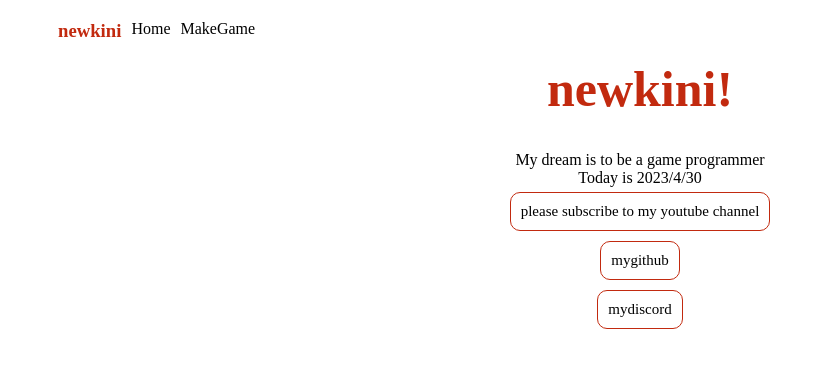
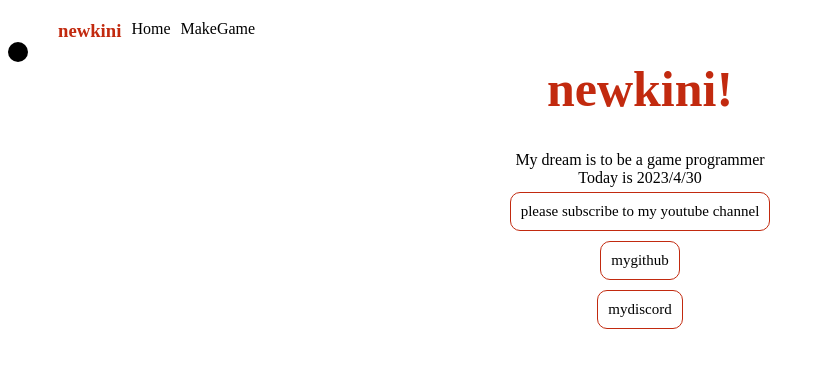
Before and after one commit to newkincode/site, a SvelteKit app: page / in a window 1280 px wide. Shown: the top 368 px of the page, without its empty margins (0-825 px from the left). Built offline with nearby package versions, Linux system fonts and the light colour scheme; a web font is replaced by a local one.

Commit message:
커서 생성

```diff
--- a/src/routes/+layout.svelte
+++ b/src/routes/+layout.svelte
@@ -1,9 +1,32 @@
 <script>
 	import Header from './Header.svelte'
 	import './styles.css';
+	import { onMount } from 'svelte';
+
+    onMount(() => {
+        let mouseOut = document.getElementById('mouse-out');
+
+        document.addEventListener('mousemove', (e) => {
+        mouseOut.style.left = mouseOut.style.left = `${e.clientX}px`;
+        mouseOut.style.top = mouseOut.style.top = `${e.clientY}px`;
+        });
+    });
 </script>
 <Header />
 
-	<main>
-		<slot />
-	</main>
+<div id="mouse-out"></div>
+
+
+<slot />
+
+<style>
+    #mouse-out {
+        z-index: 1;
+        backdrop-filter: invert(1);
+        position: absolute;
+        width: 20px;
+        height: 20px;
+        border-radius: 50%;
+        transition: all 500ms cubic-bezier(0.030, 0.425, 0.080, 0.975);
+    }
+</style>
```
